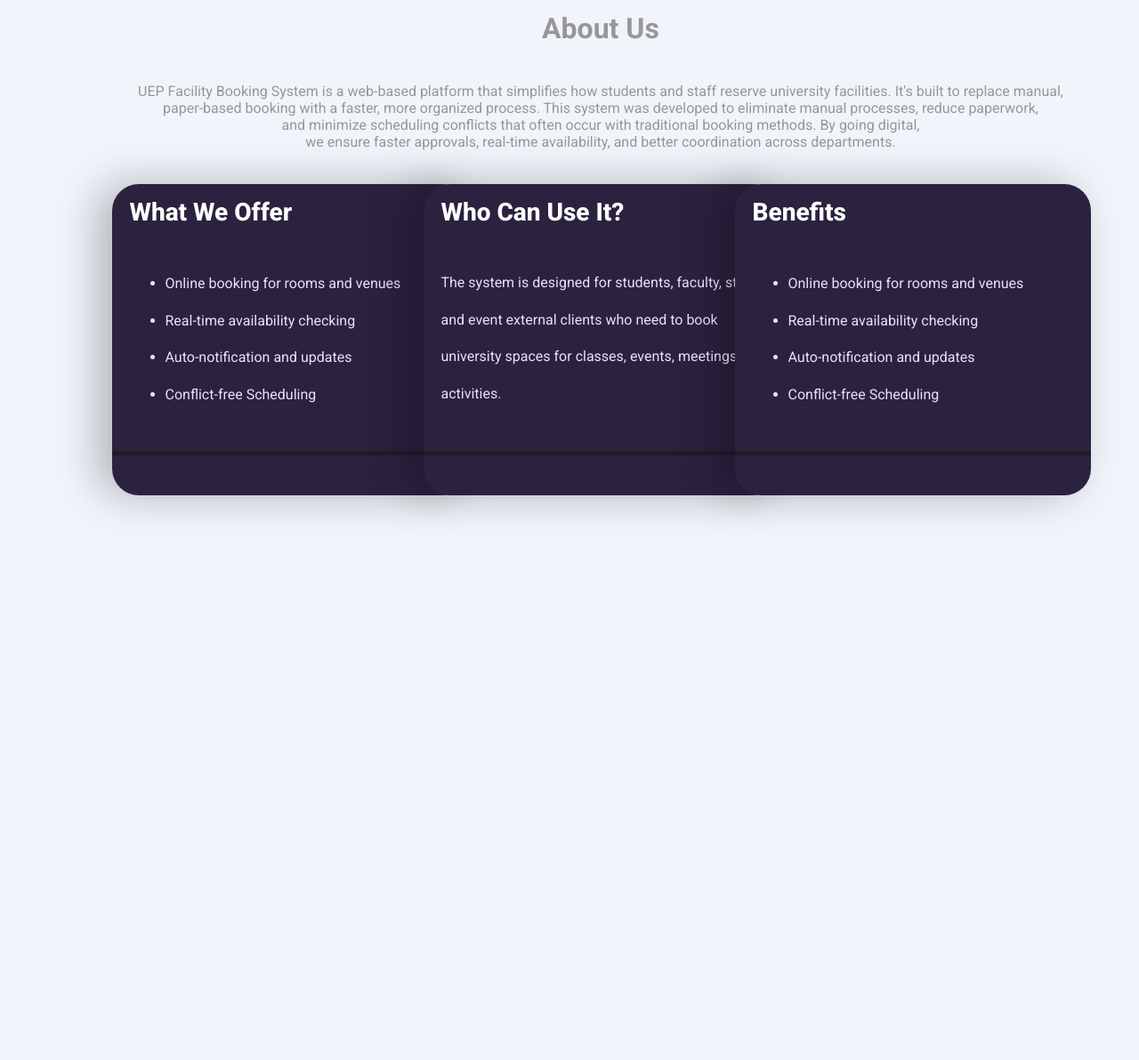
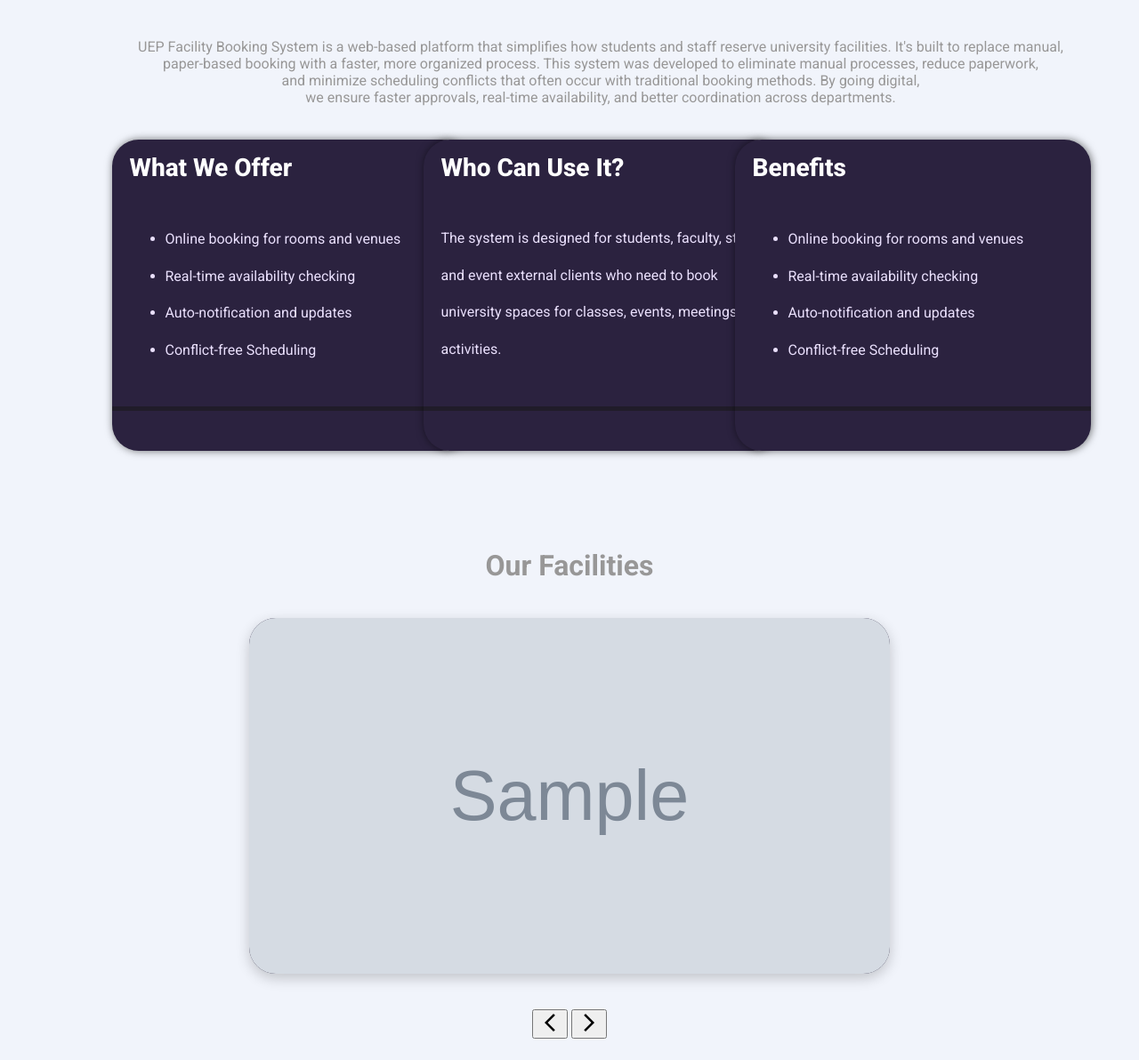
Before and after one commit to Zyph16/uep-event-organizer, a PHP site: page / in a window 1280 px wide; the page is wider, and only the part inside the window is pictured. Shown: the part 666-1858 px from the top of that part at 89% size. Before the commit the page ends 1249 px from the top of that part, so only its background shows below. Run offline with PHP 8.4, Linux system fonts and the light colour scheme; tables that the repository leaves empty or names only in its code hold one stand-in row (values such as "Sample post"); grey boxes marked "Sample" are stand-in pictures.

Commit message:
new update

```diff
--- /dev/null
+++ b/backend/db.php
@@ -0,0 +1,12 @@
+<?php
+    $host = "localhost";
+    $username = "root";
+    $password = "password";
+    $database = "event_booking_db";
+
+    $conn = new mysqli("$host", "$username", "$password", "$database");
+
+    if ($conn->connect_error) {
+    die("Connection failed: " . $conn->connect_error);
+}
+?>
--- /dev/null
+++ b/backend/get_facilities.php
@@ -0,0 +1,15 @@
+<?php
+    require("db.php");
+
+    $sql = "SELECT FacilityID, FacilityName, image_path FROM facilities";
+    $result = $conn->query($sql);
+
+    $cards = [];
+    while($row = $result->fetch_assoc()){
+
+        $cards[] = $row;
+    }
+    header('Content-Type: application/json');
+    echo json_encode($cards)
+
+?>
--- a/components/facilities/facilities.php
+++ b/components/facilities/facilities.php
@@ -0,0 +1,20 @@
+<div class="facilities">
+    <div class="facility-header">
+        <h1>Our Facilities</h1>
+    </div>
+    <div class="slider-container">
+
+
+        <div class="slider-track-wrapper">
+            <div class="slider-track" id="sliderTrack"></div>
+        </div>
+    </div>
+    <div class="slider-btns">
+        <button id="prev-btn">
+            <span class="material-symbols-outlined">arrow_back_ios_new</span>
+        </button>
+        <button id="next-btn">
+            <span class="material-symbols-outlined">arrow_forward_ios</span>
+        </button>
+    </div>
+</div>
--- a/components/hero/hero.html
+++ b/components/hero/hero.html
@@ -15,10 +15,7 @@
     </div>
     <div class="hero-right">
         <div class="hero-right-content">
-              <div class="bar-ex">
-                    <div class="bar-empty"></div>
-                    <div class="bar-filled"></div>
-                </div>
+             <img src="images/facilities/background-1.jpeg" alt="">
         </div>
     </div>
 </div>
--- a/css/styles.css
+++ b/css/styles.css
@@ -93,8 +93,7 @@ body{
 }
 .hero {
     width: 100%;
-    height: 600px;
-    margin-bottom: 20px;
+    height: 550px;
     display: grid;
     grid-template-columns: 50% 50%;
     overflow-wrap: break-word;
@@ -102,6 +101,7 @@ body{
     padding: 0;
     flex: 1;
 }
+
 .hero-left{
     position: relative;
     color: #989797;
@@ -116,6 +116,7 @@ body{
 .hero-left h1{
     margin-top: 50px;
     font-size: 3rem;
+    line-height: 1;
 }
 .hero-left button{
     margin: 20px 0 0 20px;
@@ -155,6 +156,12 @@ body{
     left: 45%;
     transform: translate(-50%, -50%);
 }
+.hero-right-content img{
+  width: 100%;
+  height: 100%;
+  object-fit:cover n;
+  border-radius: 50px;
+}
 .about-us{
     width: 1350px;
     height: 600px;
@@ -190,7 +197,7 @@ body{
   width: 400px;
   background-color: #2b223f;
   border-radius: 30px;
-  box-shadow: -1rem 0 3rem #00000044;
+  box-shadow: 1px 0 10px #0000008c;
   margin-left: -80px;
   transition: 0.4s ease-out;
   position: relative;
@@ -261,3 +268,73 @@ body{
   color: #eae0fd;
   font-size: 0.7rem;
 }
+
+.facilities{
+  width: 100%;
+  height: 600px;
+  display: flex;
+  flex-direction: column;
+  justify-content: center;
+  align-items: center;
+}
+.facility-header h1{
+  margin: 0;
+}
+.slider-container{
+  width: 100%;
+  height: 80%;
+  display: flex;
+  justify-content: center;
+  align-items: center;
+}
+
+.slider-track-wrapper {
+  width: 78%;
+  height: 100%;
+  overflow: hidden;
+  position: relative;
+  display: flex;
+  justify-content: center;
+
+}
+
+.slider-track {
+  display: flex;
+  transition: transform 0.5s ease-in-out;
+  justify-content: center;
+  align-items: center;
+}
+
+.slide {
+  width: 720px;
+  margin: 0 -220px;
+  flex-shrink: 0;
+  display: flex;
+  justify-content: center;
+  align-items: center;
+  transform: scale(0.8);
+  opacity: 0.5;
+  transition: transform 0.5s ease, opacity 0.5s ease;
+
+}
+
+.slide.active {
+  transform: scale(1);
+  opacity: 1;
+  justify-content: center;
+}
+
+.card {
+  width: 100%;
+  height: 400px;
+  background-color: #2b223f;
+  border-radius: 30px;
+  box-shadow: 1px 0 10px #0000008c;
+  display: flex;
+  justify-content: center;
+  align-items: center;
+  font-weight: bold;
+  font-size: 1.2rem;
+  box-shadow: 0 5px 15px rgba(0,0,0,0.2);
+  margin: 0 ;
+}
--- a/index.php
+++ b/index.php
@@ -22,5 +22,6 @@
     <?php include("components/about-us/about-us.html")?>
     <?php include("components/facilities/facilities.php")?>
     <script src="js/header.js"></script>
+    <script src="js/facilities.js"></script>
 </body>
 </html>
--- a/js/facilities.js
+++ b/js/facilities.js
@@ -0,0 +1,122 @@
+document.addEventListener("DOMContentLoaded", () => {
+  const sliderTrack = document.getElementById("sliderTrack");
+  const prevBtn = document.getElementById("prev-btn");
+  const nextBtn = document.getElementById("next-btn");
+
+  let cards = [];
+  let currentIndex = 0;
+
+
+  function renderSlides() {
+  const visibleSlides = [];
+
+  const maxOffset = cards.length >= 5 ? 2 : Math.floor((cards.length - 1) / 2);
+
+  for (let i = -maxOffset; i <= maxOffset; i++) {
+    let index = (currentIndex + i + cards.length) % cards.length;
+    visibleSlides.push({
+      ...cards[index],            // <- Use spread to avoid needing `.content`
+      isActive: i === 0
+    });
+  }
+
+  sliderTrack.innerHTML = visibleSlides
+    .map(
+      (slide) => `
+      <div class="slide ${slide.isActive ? "active" : ""}">
+        <div class="card">
+          <img src="${slide.image_path}" alt="${slide.FacilityName}"
+          style = "width : 100%; height : 100%; border-radius : 30px;"/>
+        </div>
+      </div>`
+    )
+    .join("");
+
+  updateSlideScale(); // Keep the scale effect applied
+
+
+}
+
+
+  // Animate to the left or right
+  let isAnimating = false;
+
+  function updateSlideScale() {
+  const slides = document.querySelectorAll(".slide");
+  const centerIndex = Math.floor(slides.length / 2); // middle of visible area
+
+  slides.forEach((slide, index) => {
+    const distance = Math.abs(index - centerIndex);
+
+    // Scale and opacity falloff based on distance from center
+    const scale = 1 - 0.3 * distance; // shrink 20% per step away
+    const opacity = 1 - 0.3 * distance;
+
+    slide.style.transform = `scale(${scale})`;
+    slide.style.opacity = opacity;
+    slide.style.zIndex = 10 - distance; // Ensure center is on top
+  });
+}
+
+ function slide(direction) {
+  if (isAnimating) return;
+  isAnimating = true;
+
+  const slides = document.querySelectorAll(".slide");
+  const centerIndex = Math.floor(slides.length / 2);
+
+  // Prepare animation
+  slides.forEach((slide, index) => {
+    const distance = index - centerIndex;
+
+    // Predict next distance after slide
+    const nextDistance =
+      direction === "next" ? distance - 1 : distance + 1;
+
+    const scale = 1 - 0.3 * Math.abs(nextDistance);
+    const opacity = 1 - 0.3 * Math.abs(nextDistance);
+    const zIndex = 100 - Math.abs(nextDistance);
+
+    slide.style.transition = "transform 0.5s ease, opacity 0.5s ease";
+    slide.style.transform = `translateX(${direction === "next" ? -280 : 280}px) scale(${scale})`;
+    slide.style.opacity = opacity;
+    slide.style.zIndex = zIndex;
+  });
+
+  // Wait for animation, then re-render
+  setTimeout(() => {
+    sliderTrack.style.transition = "none";
+    sliderTrack.style.transform = "translateX(0)";
+    currentIndex =
+      direction === "next"
+        ? (currentIndex + 1) % cards.length
+        : (currentIndex - 1 + cards.length) % cards.length;
+
+    renderSlides(); // redraw new center
+    isAnimating = false;
+  }, 500);
+}
+  fetch("backend/get_facilities.php")
+    .then(res => res.json())
+    .then((data) => {
+      cards = data;
+      renderSlides();
+    })
+  .catch((err) => console.error("Error Loading images:", err));
+
+  const maxOffset = cards.length >= 5 ? 2 : Math.floor((cards.length - 1) / 2);
+
+  for (let i = -maxOffset; i <= maxOffset; i++) {
+    let index = (currentIndex + i + cards.length) % cards.length;
+    visibleSlides.push({
+      content: cards[index],
+      isActive: i === 0,
+    });
+  }
+
+
+  prevBtn.addEventListener("click", () => slide("prev"));
+  nextBtn.addEventListener("click", () => slide("next"));
+
+  renderSlides(); // Initial render
+})
```
